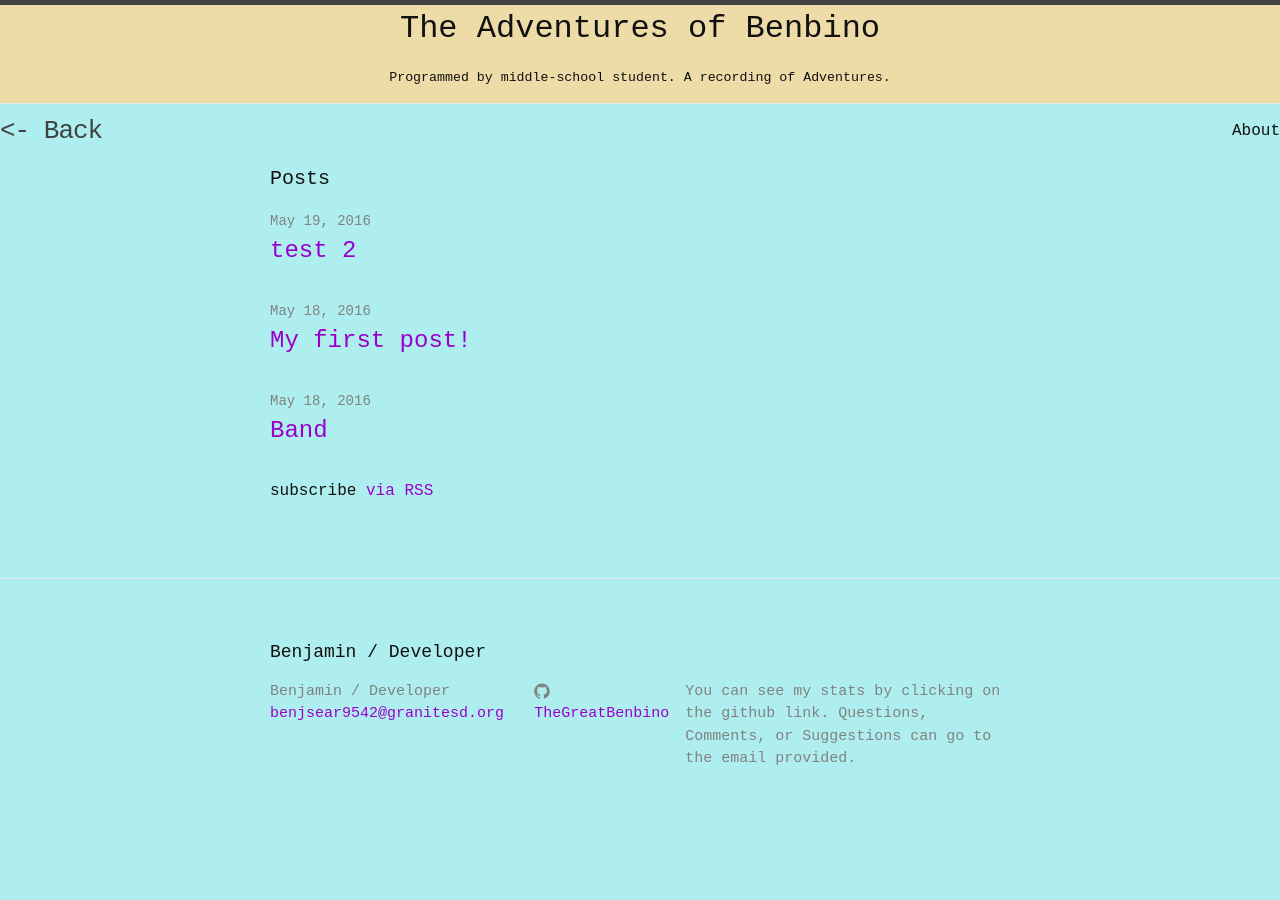
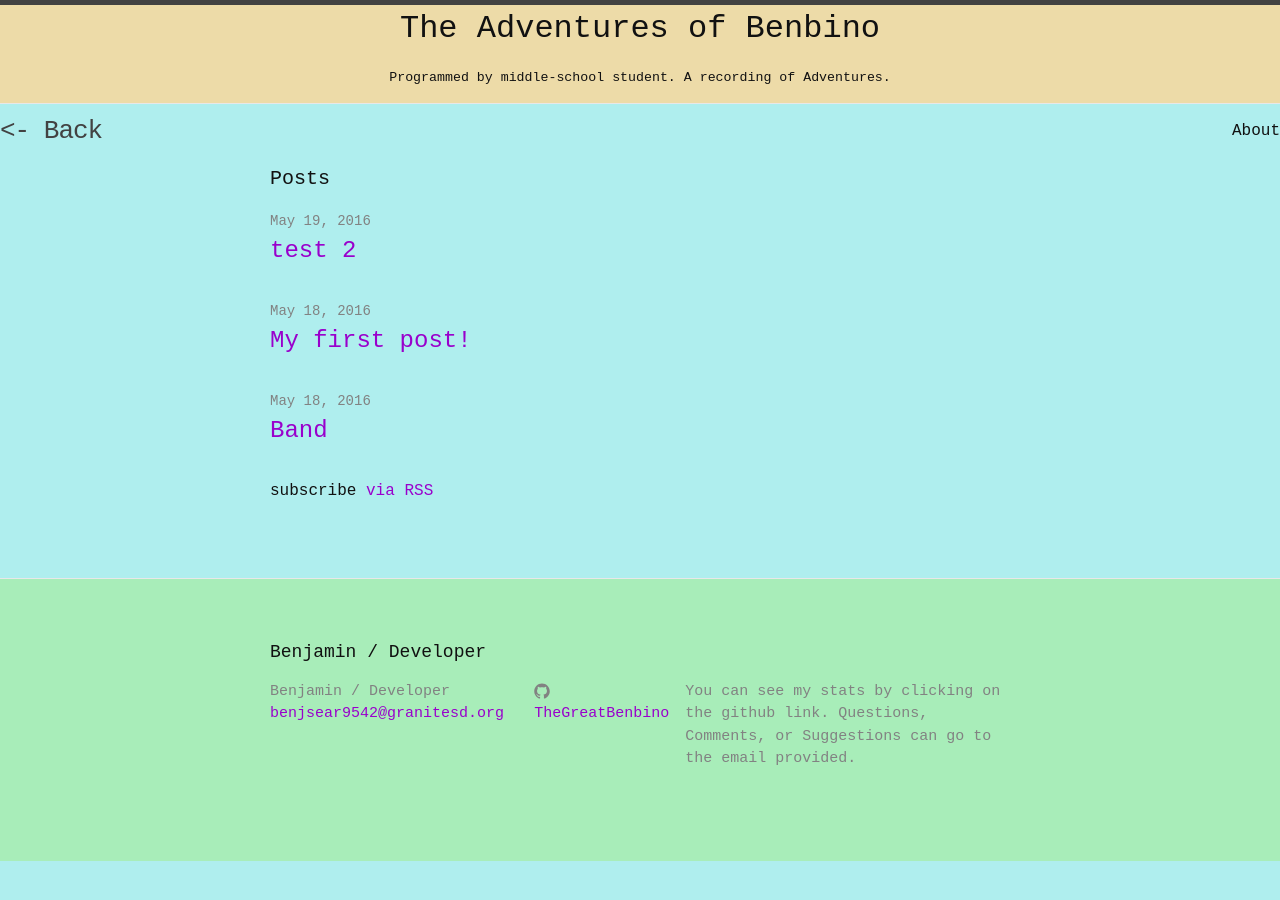
Before and after one commit to TheGreatBenbino/TheGreatBenbino.github.io, a Jekyll site: the page built from index.html, in a window 1280 px wide. Built offline with Jekyll 4.4.1, drawn with Linux system fonts in a browser that asks for light colours.

Commit message:
changed footer color

```diff
--- a/_includes/footer.html
+++ b/_includes/footer.html
@@ -1,4 +1,4 @@
-<footer class="site-footer">
+<footer class="site-footer" style="background-color: #A8EDB9">
 
   <div class="wrapper">
 
```
